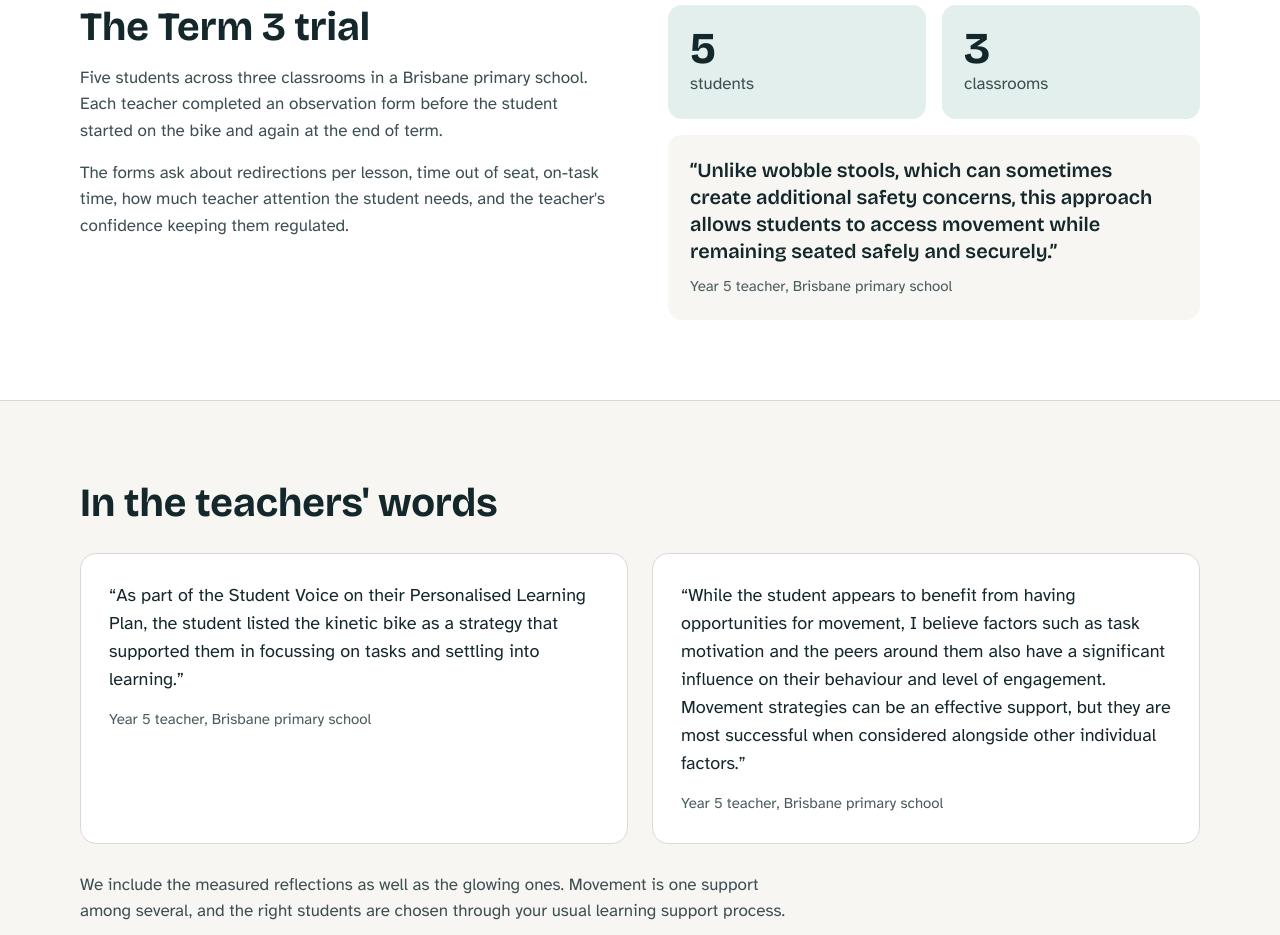
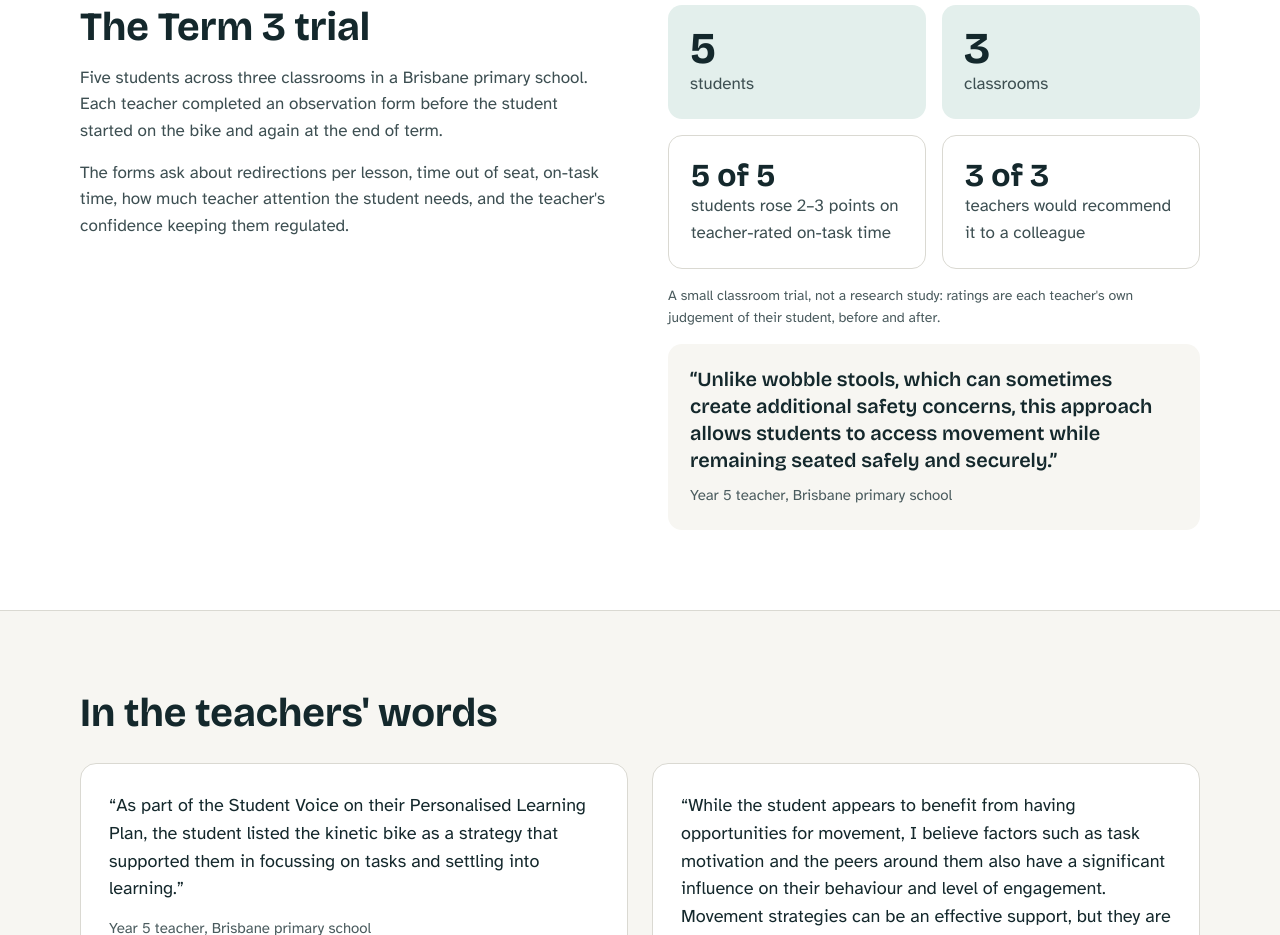
Before and after one commit to DaveFSL/kineticclassroom-site, a plain HTML site: page leaders.html in a window 1280 px wide. Shown: the part 960-1895 px from the top of the page. Drawn offline with nearby package versions, Linux system fonts and the light colour scheme.

Commit message:
Add files via upload

```diff
--- a/leaders.html
+++ b/leaders.html
@@ -79,6 +79,11 @@ a:focus-visible{outline:3px solid #0E5D66;outline-offset:3px}
 <div style="background: #E3EFEC; border-radius: 14px; padding: 22px"><span style="display: block; font-family: 'Bricolage Grotesque', sans-serif; font-weight: 700; font-size: 44px; line-height: 1">5</span><span style="color: #3D4F52">students</span></div>
 <div style="background: #E3EFEC; border-radius: 14px; padding: 22px"><span style="display: block; font-family: 'Bricolage Grotesque', sans-serif; font-weight: 700; font-size: 44px; line-height: 1">3</span><span style="color: #3D4F52">classrooms</span></div>
 </div>
+<div style="display: grid; grid-template-columns: repeat(2, minmax(0, 1fr)); gap: 16px">
+<div style="background: #FFFFFF; border: 1px solid #DAD9D2; border-radius: 14px; padding: 22px"><span style="display: block; font-family: 'Bricolage Grotesque', sans-serif; font-weight: 700; font-size: 32px; line-height: 1.1">5 of 5</span><span style="color: #3D4F52">students rose 2–3 points on teacher-rated on-task time</span></div>
+<div style="background: #FFFFFF; border: 1px solid #DAD9D2; border-radius: 14px; padding: 22px"><span style="display: block; font-family: 'Bricolage Grotesque', sans-serif; font-weight: 700; font-size: 32px; line-height: 1.1">3 of 3</span><span style="color: #3D4F52">teachers would recommend it to a colleague</span></div>
+</div>
+<p style="margin: 0; font-size: 14px; color: #4A5B5E">A small classroom trial, not a research study: ratings are each teacher's own judgement of their student, before and after.</p>
 <figure style="margin: 0; border-left: 0; background: #F7F6F2; border-radius: 14px; padding: 22px; display: flex; flex-direction: column; gap: 10px">
 <blockquote style="margin: 0; font-family: 'Bricolage Grotesque', sans-serif; font-weight: 600; font-size: 20px; line-height: 1.35">“Unlike wobble stools, which can sometimes create additional safety concerns, this approach allows students to access movement while remaining seated safely and securely.”</blockquote>
 <figcaption style="color: #4A5B5E; font-size: 15px">Year 5 teacher, Brisbane primary school</figcaption>
```
Also changed, not shown: index.html (+2 -2 lines).
